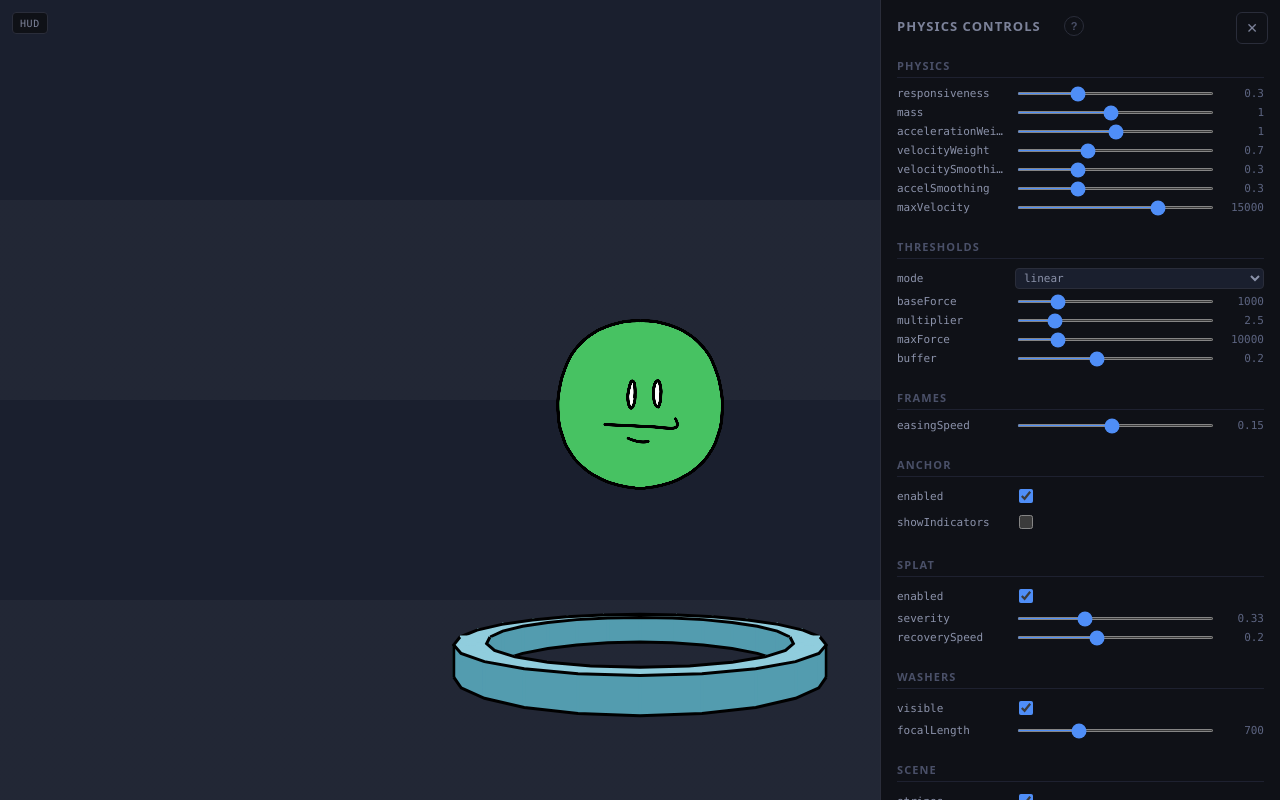
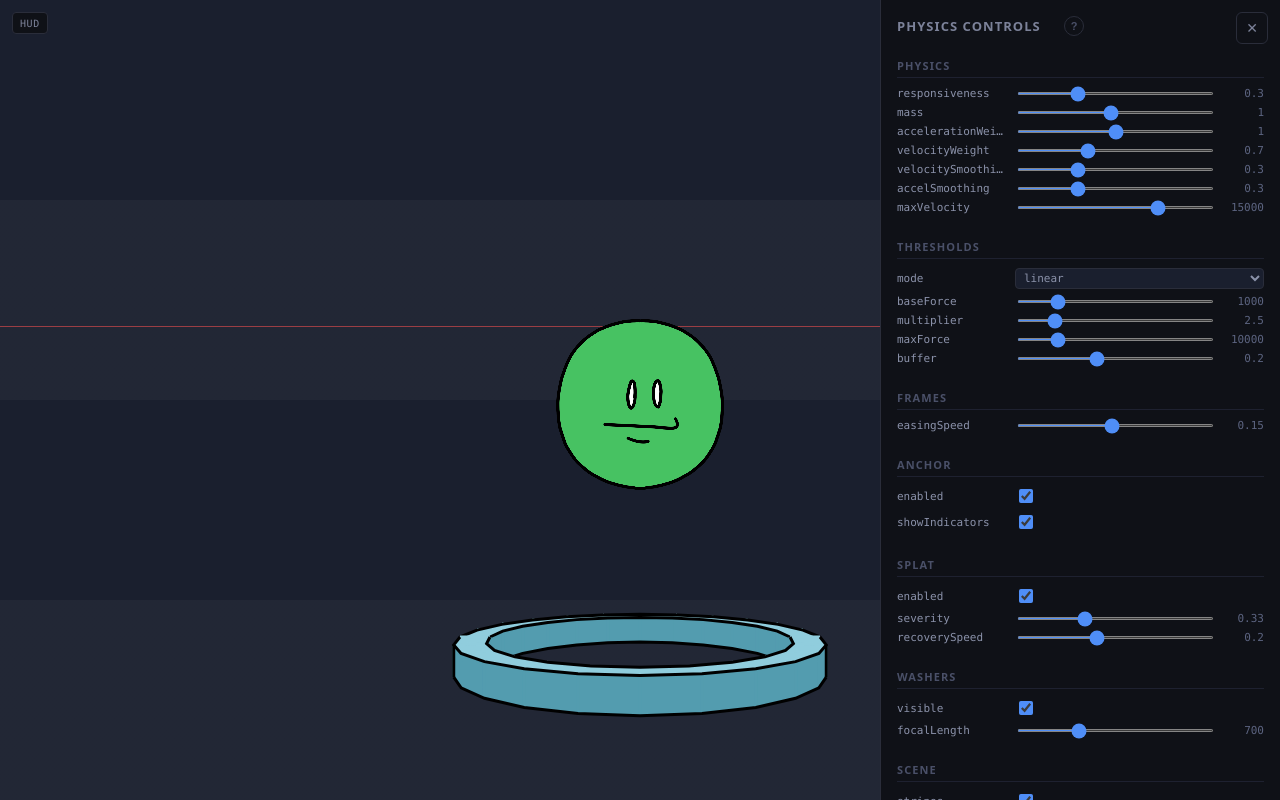
Before and after one commit to cbmitchell/scroll-physics-animation, a React (Vite) app: page / in a window 1280 px wide. Built offline with nearby package versions, Linux system fonts and the light colour scheme.

Commit message:
Have anchor indicators visible by default

```diff
--- a/src/App.tsx
+++ b/src/App.tsx
@@ -22,7 +22,7 @@ export default function App() {
   const [hudOpen, setHudOpen] = useState(false)
   const [washersVisible, setWashersVisible] = useState(true)
   const [stripesVisible, setStripesVisible] = useState(true)
-  const [anchorIndicatorsVisible, setAnchorIndicatorsVisible] = useState(false)
+  const [anchorIndicatorsVisible, setAnchorIndicatorsVisible] = useState(true)
   const [washerFocalLength, setWasherFocalLength] =
     useState(DEFAULT_FOCAL_LENGTH)
 
```
